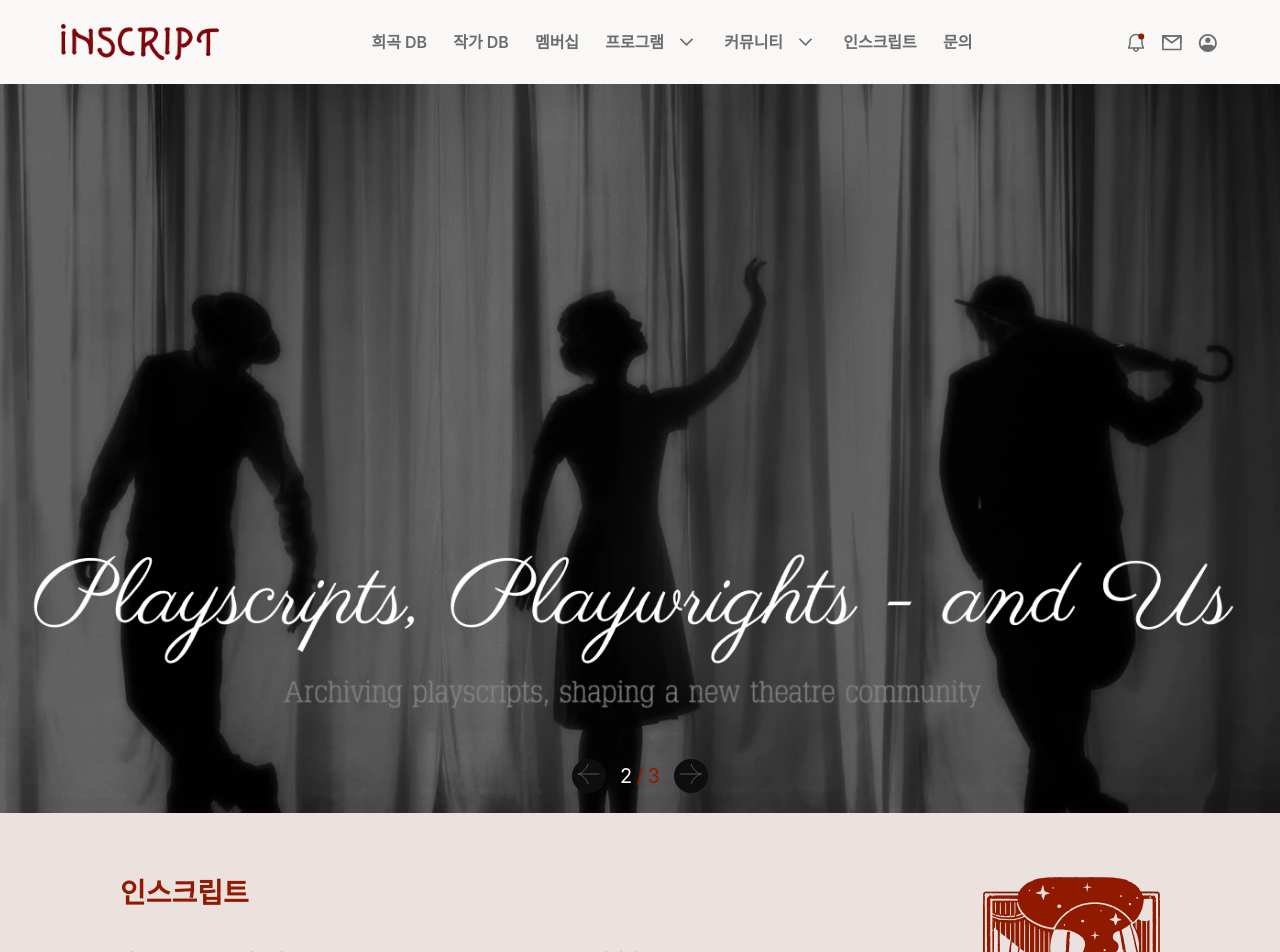
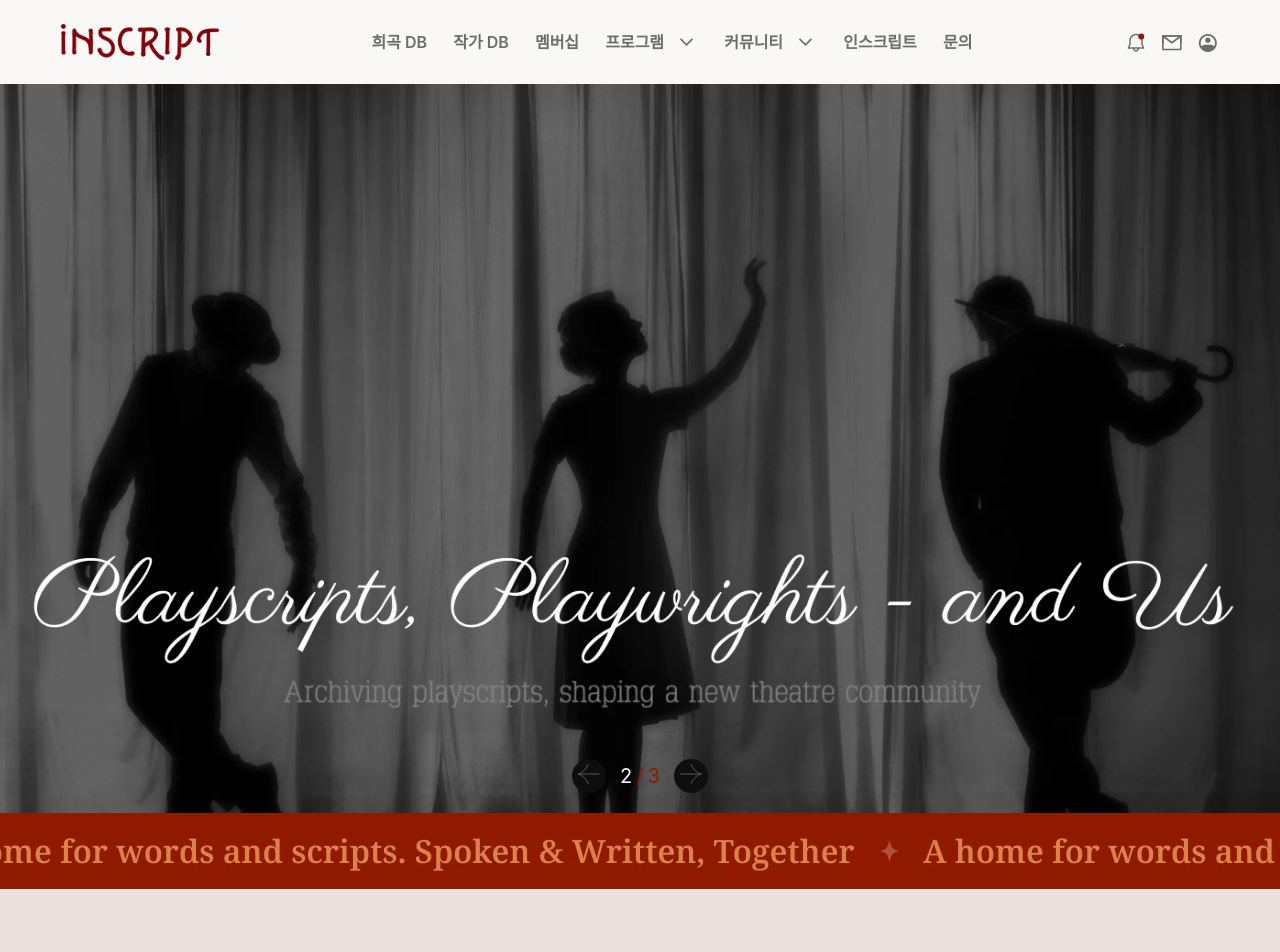
Before and after one commit to Leejoongjae123/play_admin_jj, a Next.js app: page / in a window 1280 px wide. Shown: the top 952 px of the page. Built offline with nearby package versions, Linux system fonts and the light colour scheme; a web font is replaced by a local one.

Commit message:
feat : 메인 띠배너 컴포넌트 구현

```diff
--- a/app/(main)/page.tsx
+++ b/app/(main)/page.tsx
@@ -1,9 +1,10 @@
-import { MainBannerCarousel } from '@/components/features/Banner';
+import { MainBannerCarousel, MainStringBannerCarousel } from '@/components/features/Banner';
 
 export default function MainPage() {
   return (
     <section className="w-full flex-1">
       <MainBannerCarousel />
+      <MainStringBannerCarousel />
     </section>
   );
 }
--- /dev/null
+++ b/components/features/Banner/MainStringBannerCarousel.tsx
@@ -0,0 +1,36 @@
+'use client';
+
+import Image from 'next/image';
+import { Carousel, CarouselContent, CarouselItem } from '@/components/ui/carousel';
+import AutoScroll from 'embla-carousel-auto-scroll';
+
+export default function MainStringBannerCarousel() {
+  return (
+    <Carousel
+      className="relative w-full bg-primary"
+      opts={{
+        loop: true,
+        watchDrag: false,
+      }}
+      plugins={[
+        AutoScroll({
+          speed: 1,
+        }),
+      ]}
+    >
+      <CarouselContent>
+        {Array.from({ length: 5 }).map((_, i) => (
+          <CarouselItem key={`text-banner-${i}`} className="relative basis-auto pl-4">
+            <Image
+              src="/images/main-string-banner.webp"
+              alt="Main String Banner"
+              width={976}
+              height={44}
+              className="h-[44px] w-full object-contain lg:h-[76px]"
+            />
+          </CarouselItem>
+        ))}
+      </CarouselContent>
+    </Carousel>
+  );
+}
--- a/components/features/Banner/index.ts
+++ b/components/features/Banner/index.ts
@@ -1 +1,2 @@
 export { default as MainBannerCarousel } from './MainBannerCarousel';
+export { default as MainStringBannerCarousel } from './MainStringBannerCarousel';
```
